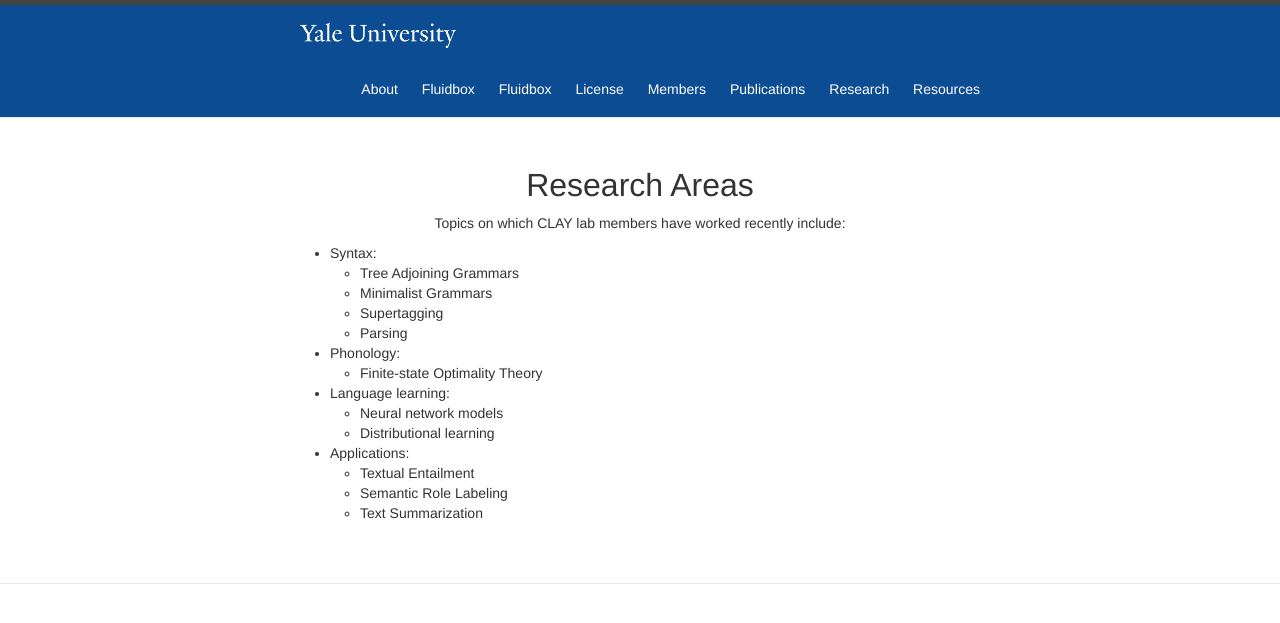
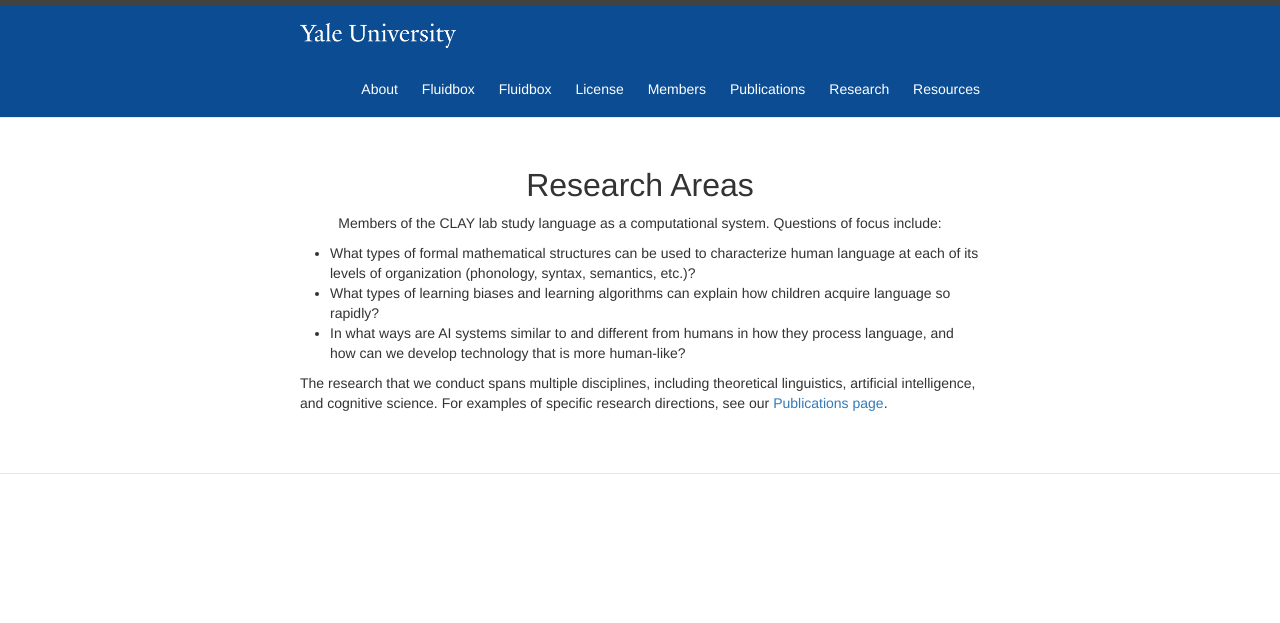
Before and after one commit to clay-lab/clay-lab.github.io, a Jekyll site: the page built from research.md, in a window 1280 px wide. Shown: the top 623 px of the page. Built offline with Jekyll 4.4.1, drawn with Linux system fonts in a browser that asks for light colours.

Commit message:
new Research blurb

```diff
--- a/research.md
+++ b/research.md
@@ -22,31 +22,13 @@ permalink: /research/
 </div>
 
 
-<p>Topics on which CLAY lab members have worked recently include:
+<p>Members of the CLAY lab study language as a computational system. Questions of focus include:
 <ul>
-  <li> Syntax:
-  <ul>
-    <li> Tree Adjoining Grammars  </li>
-    <li> Minimalist Grammars </li>
-    <li> Supertagging </li>
-    <li> Parsing </li>
-  </ul> </li>
-
-  <li> Phonology:
-  <ul>
-    <li> Finite-state Optimality Theory </li>
-  </ul> </li>
-  <li>  Language learning:
-  <ul>
-    <li> Neural network models </li>
-    <li> Distributional learning </li>
-  </ul>
-  <li> Applications:
-  <ul>
-    <li> Textual Entailment  </li>
-    <li> Semantic Role Labeling  </li>
-    <li> Text Summarization </li>
-  </ul>
-
+<li>What types of formal mathematical structures can be used to characterize human language at each of its levels of organization (phonology, syntax, semantics, etc.)?</li>
+<li>What types of learning biases and learning algorithms can explain how children acquire language so rapidly?</li>
+<li>In what ways are AI systems similar to and different from humans in how they process language, and how can we develop technology that is more human-like?</li>
+</ul>
+The research that we conduct spans multiple disciplines, including theoretical linguistics, artificial intelligence, and cognitive science. For examples of specific research directions, see our <a href="https://clay.yale.edu/publications">Publications page</a>.
+</p>
 
 <!-- {% endfor %} -->
```
